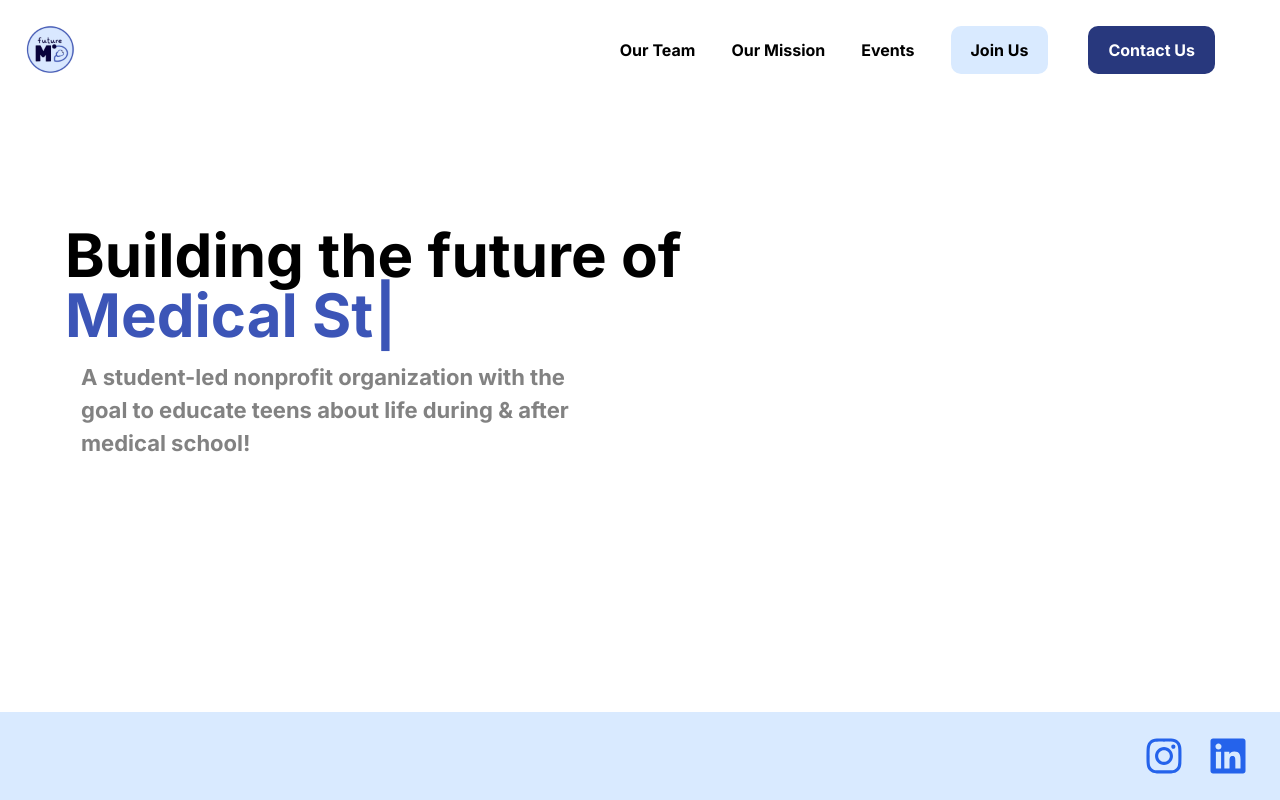
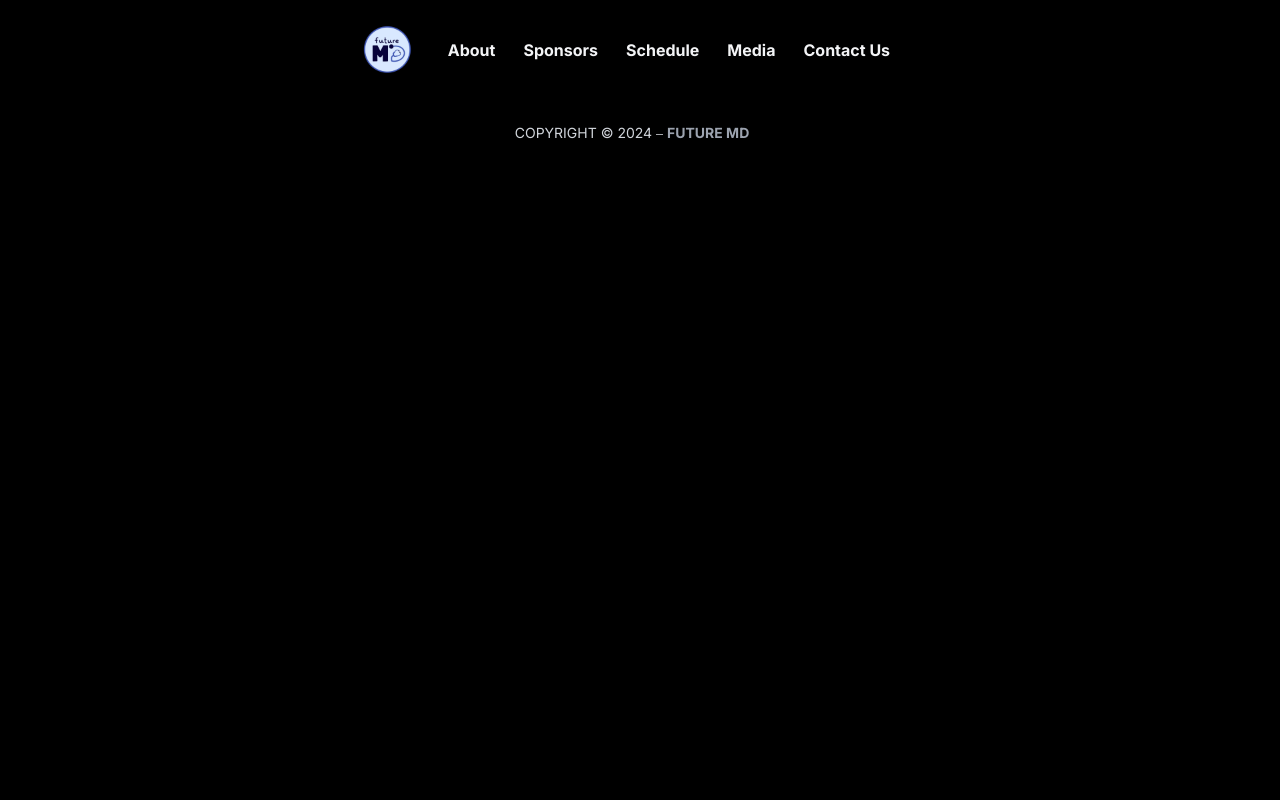
Before and after one commit to advayc/futuremd-site, a Next.js app: page / in a window 1280 px wide. Built offline with nearby package versions, Linux system fonts and the light colour scheme.

Commit message:
issues resolved back to hard reset

```diff
--- a/components/footer.tsx
+++ b/components/footer.tsx
@@ -1,19 +1,11 @@
-import React from 'react';
-import { FaInstagram, FaLinkedin } from 'react-icons/fa';
 
-const Footer: React.FC = () => {
-    return (
-        <footer className="fixed bottom-0 left-0 right-0 z-10 bg-[#D9EAFF] py-6 px-4 sm:px-6 lg:px-8 flex justify-between items-center">
-            <div className="flex space-x-6 ml-auto">
-                <a href="https://www.instagram.com/futuremd_team/" target="_blank" rel="noopener noreferrer">
-                    <FaInstagram size={40} className="text-blue-600 hover:text-blue-900 transition-all duration-300" />
-                </a>
-                <a href="https://www.linkedin.com/company/futuremdteam/" target="_blank" rel="noopener noreferrer">
-                    <FaLinkedin size={40} className="text-blue-600 hover:text-blue-900 transition-all duration-300" />
-                </a>
-            </div>
-        </footer>
-    );
+export const Footer = () => {
+  return (
+    <div className="px-4 py-2 pb-12 mt-10 rounded-lg flex flex-col md:items-center md:justify-center md:text-center pl-10 md:pl-0">
+      <div className="text-gray-300 text-sm uppercase mb-3">
+        Copyright © {new Date().getFullYear()} ⎯{" "}
+        <span className="text-gray-400 font-bold">Future MD </span>
+      </div>
+    </div>
+  );
 };
-
-export default Footer;
--- a/components/navbar.tsx
+++ b/components/navbar.tsx
@@ -1,18 +1,20 @@
 import React from 'react';
 
 const Navbar: React.FC = () => {
-return (
-    <header className="flex justify-between items-center">
-        <a href="/"><img src="logo.png" alt="Logo" className="h-[50px]"/></a>
-        <nav className="flex items-center">
-            <a href="#" className="text-black font-bold mr-9 hover:text-[#3C55B7] transition duration-200">Our Team</a>
-            <a href="#" className="text-black font-bold mr-9 hover:text-[#3C55B7] transition duration-200">Our Mission</a>
-            <a href="#" className="text-black font-bold mr-9 hover:text-[#3C55B7] transition duration-200">Events</a>
-            <a href="#" className="bg-[#D9EAFF] text-black px-5 py-3 rounded-[10px] font-bold mr-10 hover:opacity-80 transition duration-300">Join Us</a>
-            <a href="/contact" className="bg-[#28387D] text-white px-5 py-3 rounded-[10px] font-bold mr-10 hover:opacity-80 transition duration-300">Contact Us</a>
-        </nav>
+  return (
+    <header className="">
+      <nav className="flex items-center justify-center">
+        <a href="/">
+          <img src="logo.png" alt="Logo" className="h-[50px] mr-9 logo"/>
+        </a>
+        <a href="#" className="text-gray-100 mr-7 hover:text-[#5C9CFF] font-bold transition delay-50">About</a>
+        <a href="#" className="text-gray-100 mr-7 hover:text-[#5C9CFF] font-bold transition delay-50">Sponsors</a>
+        <a href="#" className="text-gray-100 mr-7 hover:text-[#5C9CFF] font-bold transition delay-50">Schedule</a>
+        <a href="#" className="text-gray-100 mr-7 hover:text-[#5C9CFF] font-bold transition delay-50">Media</a>
+        <a href="#" className="text-gray-100 mr-7 hover:text-[#5C9CFF] font-bold transition delay-50">Contact Us</a>
+      </nav>
     </header>
-);
+  );
 };
 
 export default Navbar;
--- a/pages/index.tsx
+++ b/pages/index.tsx
@@ -1,6 +1,6 @@
 import { Inter } from "next/font/google";
 import Navbar from "@/components/navbar";
-import Footer from "@/components/footer";
+import {Footer} from "@/components/footer";
 import Typewriter from "typewriter-effect";
 
 const inter = Inter({ subsets: ["latin"] });
@@ -8,27 +8,9 @@ const inter = Inter({ subsets: ["latin"] });
 export default function Home() {
   return (
 
-    <main className={`min-h-screen flex-col items-center justify-between p-[25px] ${inter.className}`}>
+    <main className={`min-h-screen flex-col items-center justify-between p-[25px] bg-black ${inter.className}`}>
       <Navbar />
 
-      <h1 className="text-4xl md:text-6xl font-bold text-black ml-10 mt-[150px]">
-          Building the future of
-          <span style={{ color: '#3C55B7' }}>
-            <Typewriter
-              options={{
-                strings: ['Doctors', 'Medical Students', 'Healthcare Experts', 'Innovators'],
-                autoStart: true,
-                loop: true
-              }}
-            />
-          </span>
-        </h1>
-
-      <p className="text-[#828282] font-bold mt-4 ml-14 text-[22px]">
-          A student-led nonprofit organization with the <br></br>
-          goal to educate teens about life during & after <br></br>
-          medical school!
-        </p>
         <Footer />
     </main>
   );
--- a/styles/globals.css
+++ b/styles/globals.css
@@ -2,22 +2,18 @@
 @tailwind components;
 @tailwind utilities;
 
-:root {
-  --foreground-rgb: 255, 255, 255;
-}
-
-body {
-  color: rgb(var(--foreground-rgb));
-  background: linear-gradient(
-      to bottom,
-      transparent,
-      rgb(var(--background-end-rgb))
-    )
-    rgb(var(--background-start-rgb));
-}
 
 @layer utilities {
   .text-balance {
     text-wrap: balance;
   }
 }
+
+.logo {
+  transition: all 1.3s ease;
+}
+
+.logo:hover {
+  -webkit-transform: rotate(360deg);
+  transform: rotate(360deg);
+}
```
